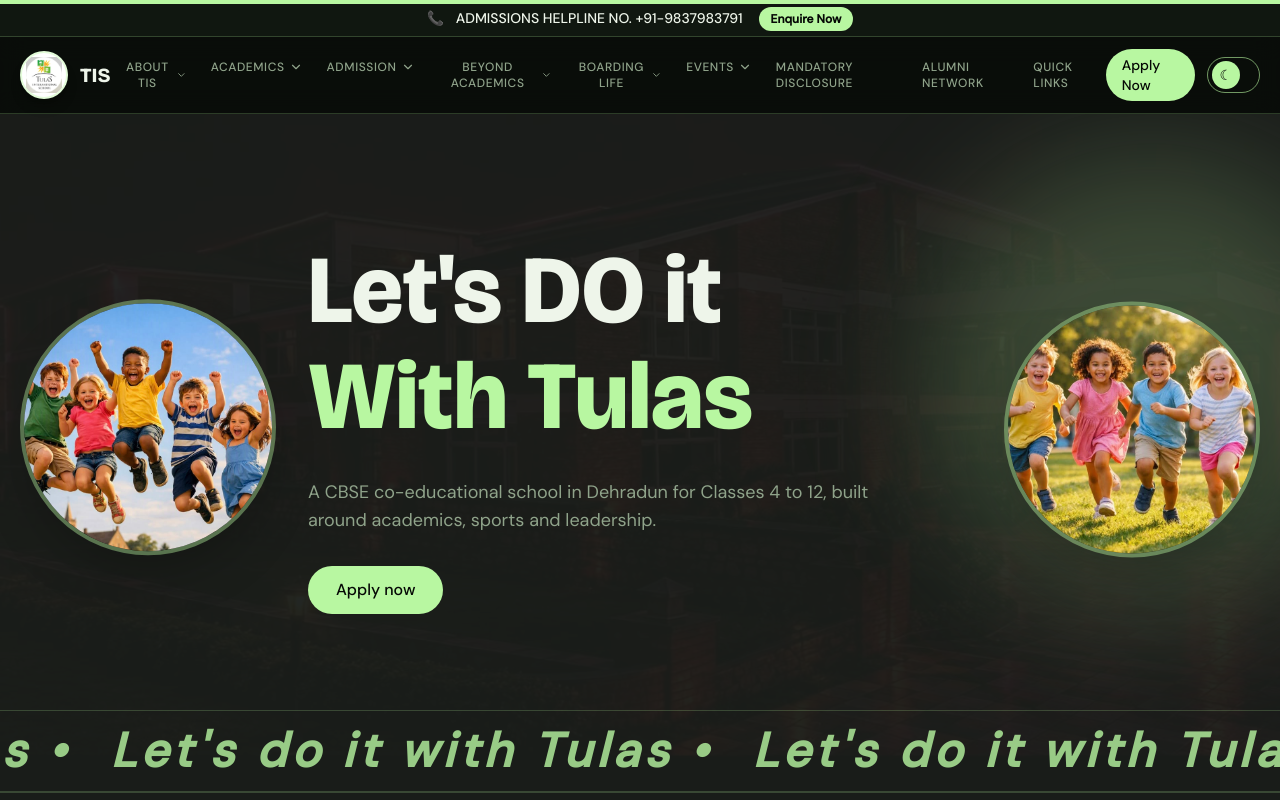
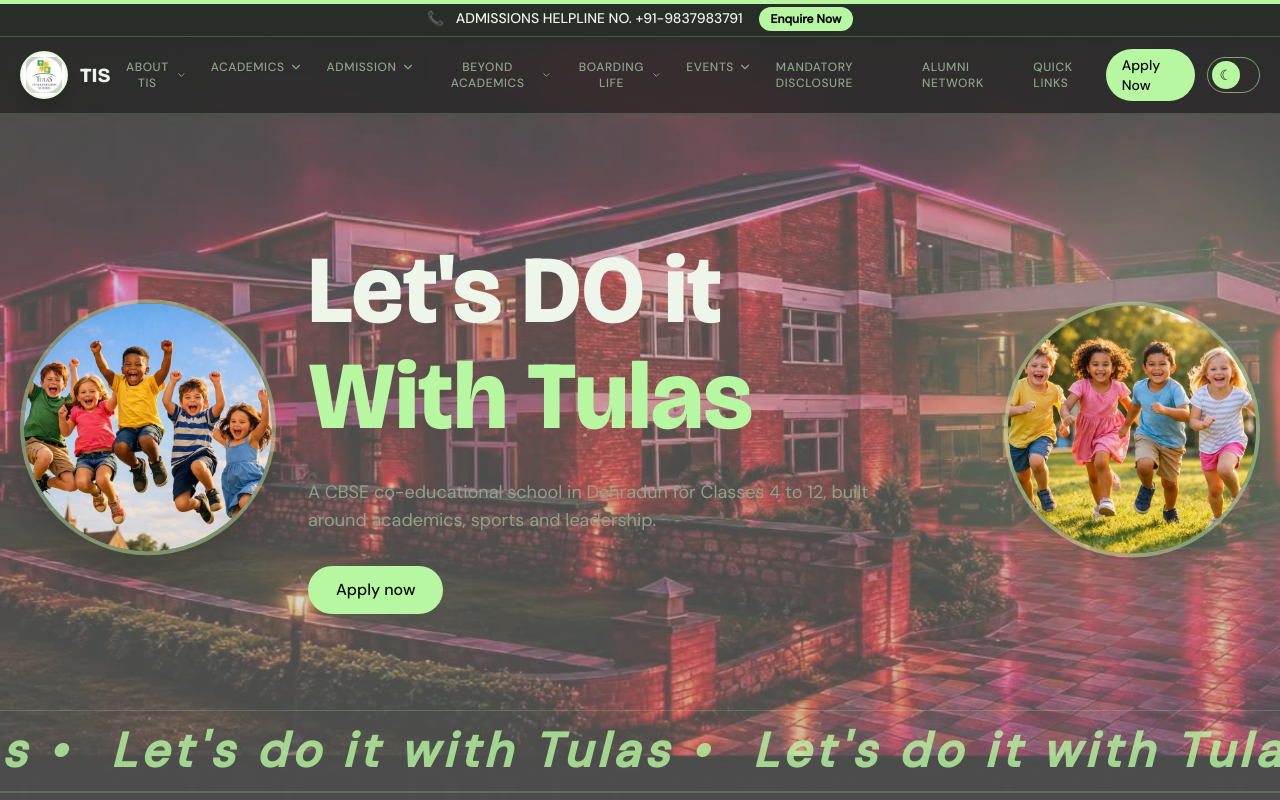
Before and after one commit to AbhishekMagasala1852/tis-homepage-redesign, a React (Vite) app: page / in a window 1280 px wide. Shown: the top 800 px of the page. Built offline with nearby package versions, Linux system fonts and the light colour scheme.

Commit message:
Adjust transparency and background styles in CSS

```diff
--- a/src/styles/index.css
+++ b/src/styles/index.css
@@ -28,38 +28,33 @@
 
 html { scroll-behavior: smooth; }
 
+/* Fully transparent body — the canvas shows through everywhere */
 body {
-  background: var(--bg);
+  background: transparent !important;
   color: var(--fg);
   font-family: var(--font-sans);
-  transition: background 0.4s, color 0.4s;
+  transition: color 0.4s;
 }
 
-/* Make the page itself semi-transparent so the scroll-bg shows through.
-   In light mode we go way more transparent so the background is visible. */
-body {
-  background-color: transparent !important;
+/* Also strip color from the html element so nothing paints the background */
+html {
+  background: transparent !important;
 }
 
-/* Give the whole page a colored tint that respects the theme */
-body::before {
+/* Fallback tinted layer (very light) so text is readable over the canvas */
+/* This sits BEHIND the canvas (z-index: -4) so the images are always visible. */
+html::before {
   content: "";
   position: fixed;
   inset: 0;
-  z-index: -2;
+  z-index: -4;
   background: var(--bg);
-  opacity: 1;
   pointer-events: none;
+  opacity: 0.35;
 }
 
-/* LIGHT MODE: very transparent background overlay */
-[data-theme="light"] body::before {
-  opacity: 0.55;
-}
-
-/* DARK MODE: solid background overlay (keeps the dark feel) */
-[data-theme="dark"] body::before {
-  opacity: 0.88;
+[data-theme="light"] html::before {
+  opacity: 0.25;
 }
 
 :focus-visible { outline: 2px solid var(--accent); outline-offset: 3px; }
@@ -72,53 +67,51 @@
 }
 
 /* ============================================================
-   Cards — semi-transparent in both themes so the background shows
+   Cards — semi-transparent so the canvas is visible through them
    ============================================================ */
 
-/* Base: use a color-mix with transparency */
 .bg-card {
-  background-color: color-mix(in srgb, var(--card) 78%, transparent) !important;
-  backdrop-filter: blur(8px);
-  -webkit-backdrop-filter: blur(8px);
+  background-color: color-mix(in srgb, var(--card) 55%, transparent) !important;
+  backdrop-filter: blur(10px);
+  -webkit-backdrop-filter: blur(10px);
 }
 
-/* In light mode make cards even more transparent */
 [data-theme="light"] .bg-card {
-  background-color: color-mix(in srgb, var(--card) 60%, transparent) !important;
+  background-color: color-mix(in srgb, var(--card) 45%, transparent) !important;
 }
 
 /* Navbar background */
 header.sticky {
-  background-color: color-mix(in srgb, var(--bg) 75%, transparent) !important;
-  backdrop-filter: blur(12px);
-  -webkit-backdrop-filter: blur(12px);
+  background-color: color-mix(in srgb, var(--bg) 45%, transparent) !important;
+  backdrop-filter: blur(14px);
+  -webkit-backdrop-filter: blur(14px);
 }
 
 [data-theme="light"] header.sticky {
-  background-color: color-mix(in srgb, var(--bg) 55%, transparent) !important;
+  background-color: color-mix(in srgb, var(--bg) 35%, transparent) !important;
 }
 
 /* ============================================================
-   Scroll-scrubbed background canvas
+   Scroll-scrubbed background canvas — the star of the show
    ============================================================ */
 .scroll-bg-canvas {
   position: fixed;
   inset: 0;
   width: 100vw;
   height: 100vh;
-  z-index: -3;
+  z-index: -2;
   pointer-events: none;
-  opacity: 0.32;
+  opacity: 0.55;
   transition: opacity 0.5s ease;
   display: block;
 }
 
 [data-theme="light"] .scroll-bg-canvas {
-  opacity: 0.22;
+  opacity: 0.42;
 }
 
 @media (prefers-reduced-motion: reduce) {
   .scroll-bg-canvas {
-    opacity: 0.18;
+    opacity: 0.30;
   }
 }
```
